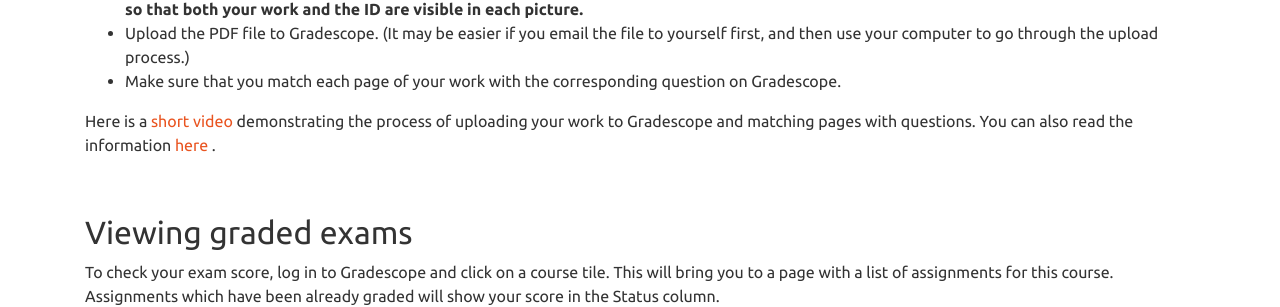
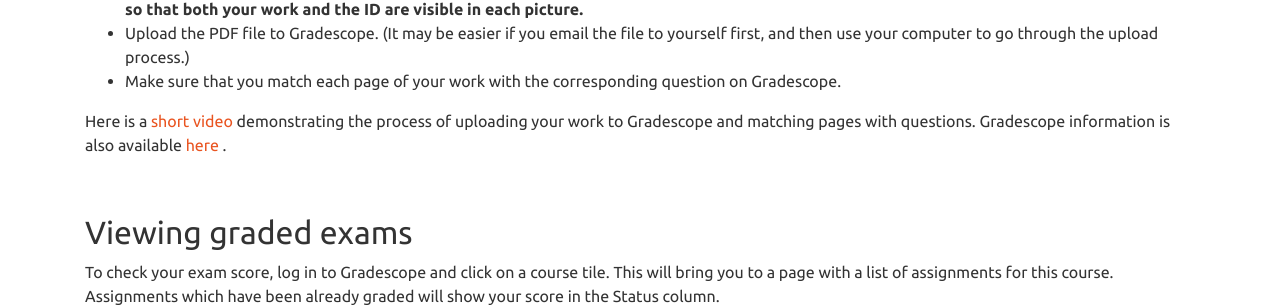
Before and after one commit to ub-math/exam_guides, a Jekyll site: the page built from docs/index.md, in a window 1280 px wide and 900 px high, scrolled down 5277 px. Shown: the part 148-455 px from the top of the window. Built offline with Jekyll 4.4.1, drawn with Linux system fonts in a browser that asks for light colours.

Commit message:
Update index.md

```diff
--- a/docs/index.md
+++ b/docs/index.md
@@ -308,7 +308,7 @@ Exams will not be accepted after this deadline. **Do not write or alter anything
 * Make sure that you match each page of your work with the corresponding question on Gradescope.
 
 Here is a [short video](https://ub.hosted.panopto.com/Panopto/Pages/Viewer.aspx?id=1150706c-3572-452e-b34f-ac5b0149af2f){:target="_blank" rel="noopener"}
-demonstrating the process of uploading your work to Gradescope and matching pages with questions. You can also read the information
+demonstrating the process of uploading your work to Gradescope and matching pages with questions. Gradescope information is also available
 [here](https://www.ubgradescope.info/){:target="_blank" rel="noopener"} .
 
 
```
